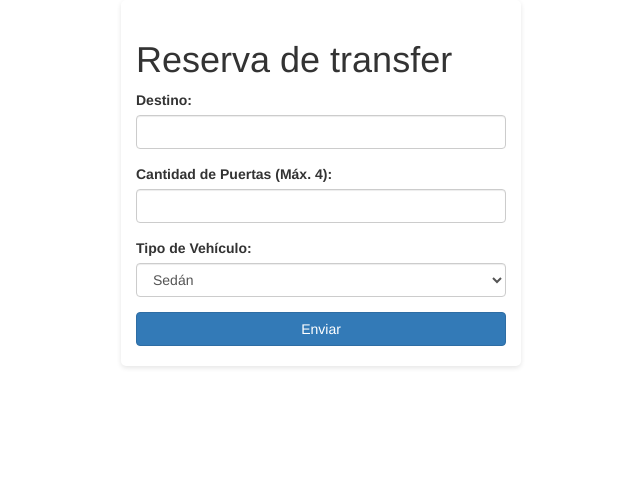
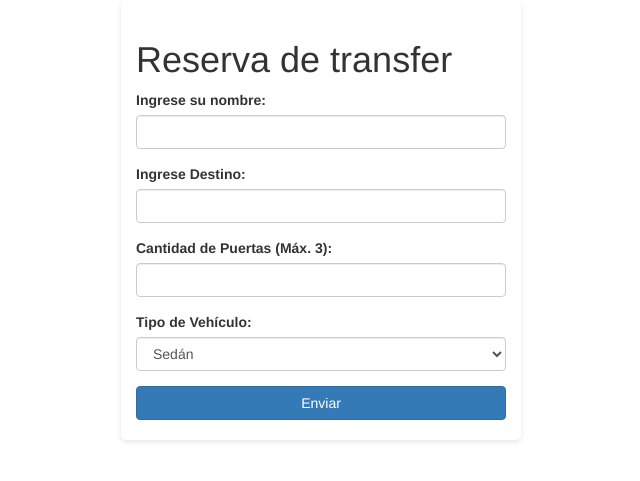
Before and after one commit to D4MNN665/CasoAeropuerto, a Flask app: page /solicitud-transfer in a window 1280 px wide. Shown: the top 481 px of the page, without its empty margins (319-959 px from the left). Run offline with Flask 3, Linux system fonts and the light colour scheme; some libraries are stand-ins or nearby versions.

Commit message:
UPD: Implementar nombre usuario al totem

```diff
--- a/app_totem/app.py
+++ b/app_totem/app.py
@@ -17,14 +17,14 @@ def formulario():
 
 @app.route("/crear", methods=["POST"])
 def crear():
-
+    v_nombrePasajero=request.form.get("nombrePasajero")
     v_destino = request.form.get("destino")
     v_cantidad_puertas = request.form.get("cantidad_puertas")
     v_tipo_vehiculo = request.form.get("tipo_vehiculo")
 
     cursor = db.DATABASE.cursor()
-    cursor.execute("INSERT INTO viajes (destino, cantidad_puertas, tipo_vehiculo) VALUES(%s,%s,%s)",
-                   (v_destino, v_cantidad_puertas, v_tipo_vehiculo))
+    cursor.execute("INSERT INTO viajes (nombrePasajero,destino, cantidad_puertas, tipo_vehiculo) VALUES(%s,%s,%s,%s)",
+                   (v_nombrePasajero,v_destino, v_cantidad_puertas, v_tipo_vehiculo))
 
     db.DATABASE.commit()
 
@@ -39,12 +39,5 @@ def crear():
 
 
 
-
-
-
-
-
-
-
 if (__name__ == "__main__"):
     app.run(debug=True)
--- a/app_totem/templates/crear.html
+++ b/app_totem/templates/crear.html
@@ -12,23 +12,26 @@
     <h1>Reserva de transfer</h1>
 
     <form action="/crear" method="post">
+
       <div class="form-group">
-        <label for="destino">Destino:</label>
+        <label for="nombrePasajero">Ingrese su nombre:</label>
+        <input type="text" class="form-control" id="nombrePasajero" name="nombrePasajero" max="3" required>
+      </div>
+
+      <div class="form-group">
+        <label for="destino">Ingrese Destino:</label>
         <input type="text" class="form-control" id="destino" name="destino" required>
       </div>
 
       <div class="form-group">
-        <label for="cantidad_puertas">Cantidad de Puertas (Máx. 4):</label>
-        <input type="number" class="form-control" id="cantidad_puertas" name="cantidad_puertas" max="4" required>
+        <label for="cantidad_puertas">Cantidad de Puertas (Máx. 3):</label>
+        <input type="number" class="form-control" id="cantidad_puertas" name="cantidad_puertas" max="3" required>
       </div>
 
       <div class="form-group">
         <label for="tipo_vehiculo">Tipo de Vehículo:</label>
         <select class="form-control" id="tipo_vehiculo" name="tipo_vehiculo" required>
           <option value="sedan">Sedán</option>
-          <option value="suv">SUV</option>
-          <option value="camion">Camión</option>
-          <option value="furgoneta">Furgoneta</option>
           <option value="otros">Otros</option>
         </select>
       </div>
```
